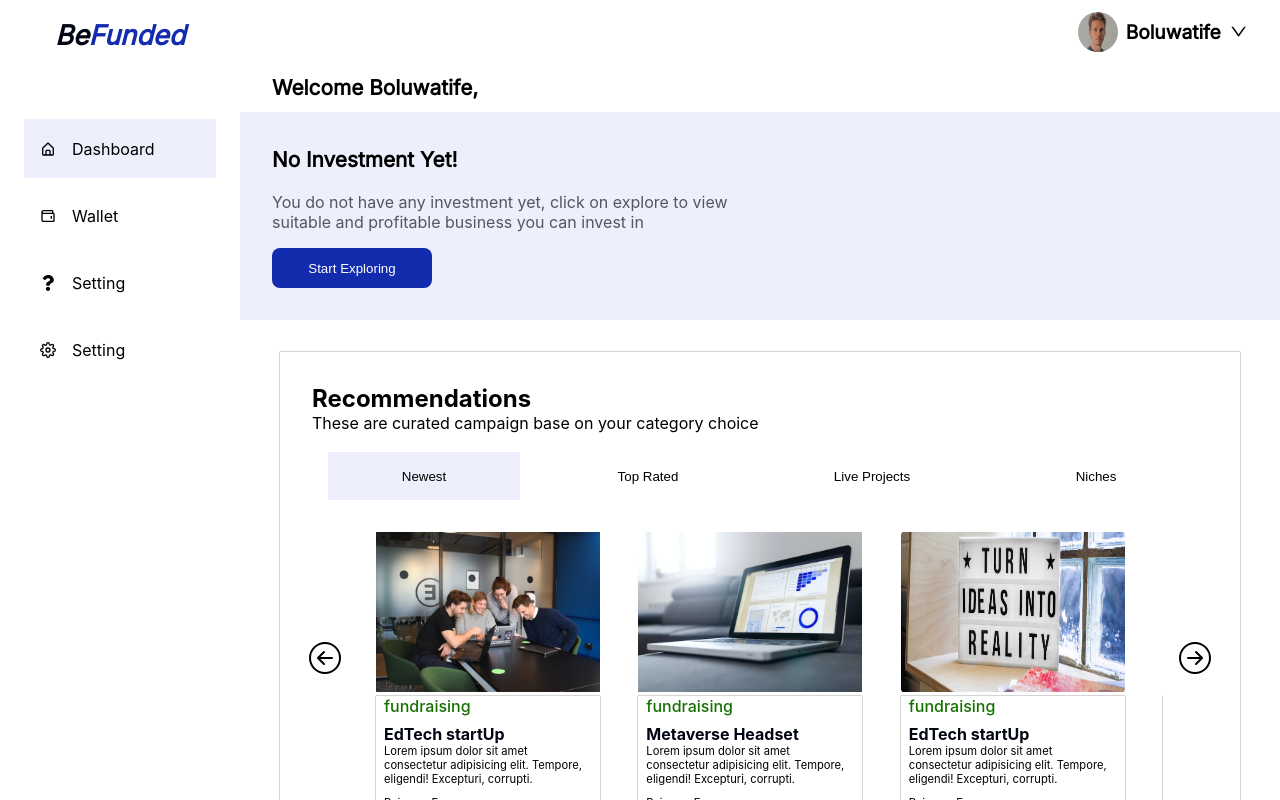
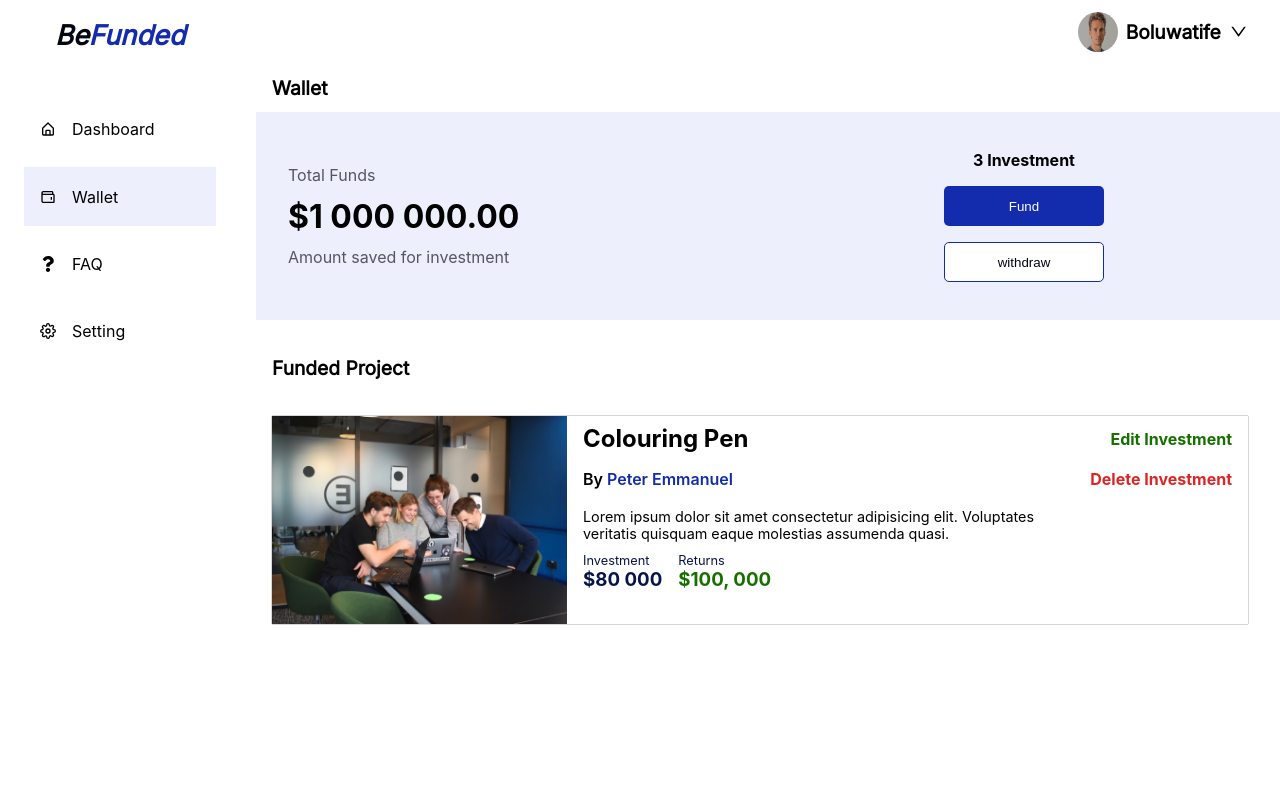
Before and after one commit to Emilance/BeFunded, a React (Create React App) app: page /idashboard in a window 1280 px wide. Both pictures are taken after a click on the element "Wallet". Shown: the top 800 px of the page. Built offline with nearby package versions, Linux system fonts and the light colour scheme.

Commit message:
dashboard perffected

```diff
--- a/src/Pages/Investors/Dashboard/Dashboard.css
+++ b/src/Pages/Investors/Dashboard/Dashboard.css
@@ -12,7 +12,7 @@
 }
 
 .dsidebar > h1{
-    margin-bottom: 4rem;
+    margin-bottom: 2.8rem;
 }
 
 .singlei{
--- a/src/Pages/Investors/Dashboard/Dashboard.tsx
+++ b/src/Pages/Investors/Dashboard/Dashboard.tsx
@@ -1,5 +1,5 @@
 
-
+import { useState } from "react";
 import {BiHomeAlt, BiWallet}  from "react-icons/bi"
 import {FaQuestion}  from "react-icons/fa"
 import {FiSettings}  from  "react-icons/fi"
@@ -7,27 +7,32 @@ import {AiOutlineDown}  from "react-icons/ai"
 import './Dashboard.css'
 import Upperdash from "./Upperdash"
 import Lowerdash from "./Lowerdash"
+import Wallet from "./Wallet"
 const Idashboard = () => {
+    const [active, setActive] = useState<string>("dashboard")
+    const tabClick =(key: string)=>{
+        setActive(key)
+    }
     return (
         <div className="idash">
             <div className="dsidebar">
             <h1 className="title">Be<span>Funded</span></h1>
 
                 <div className="dmenu">
-                    <div className="singlei singlei-active">
+                    <div  onClick={()=> tabClick("dashboard")} className={active == "dashboard" ? "singlei  singlei-active" : "singlei"}>
                         <BiHomeAlt  className="dicon" size="1rem"/>
                         <p>Dashboard</p>
                     </div>
-                    <div className="singlei">
+                    <div onClick={()=> tabClick("wallet")} className={active == "wallet" ? "singlei  singlei-active" : "singlei"} >
                         <BiWallet  className="dicon" size="1rem"/>
                         <p>Wallet</p>
                     </div>
-                    <div className="singlei">
+                    <div onClick={()=> tabClick("faq")} className={active == "faq" ? "singlei  singlei-active" : "singlei"}>
                         <FaQuestion  className="dicon" size="1rem"/>
-                        <p>Setting</p>
+                        <p>FAQ</p>
                     </div>
-                    <div className="singlei">
-                        <FiSettings  className="dicon" size="1rem"/>
+                    <div onClick={()=> tabClick("setting")}  className={active == "settings" ? "singlei  singlei-active" : "singlei"}>
+                        <FiSettings className="dicon" size="1rem"/>
                         <p>Setting</p>
                     </div>
                 </div>
@@ -40,8 +45,15 @@ const Idashboard = () => {
                         <AiOutlineDown className="picon" size="1.2rem"/>
                     </div>
                 </div>
-                 <Upperdash/>
+                {active =="wallet" &&
+                <Wallet/>
+                }
+                {active == "dashboard"  &&
+
+                <>
+                  <Upperdash/>
                  <Lowerdash/>
+                </>}
             </div>
         </div>
      );
--- /dev/null
+++ b/src/Pages/Investors/Dashboard/Wallet.tsx
@@ -0,0 +1,54 @@
+import "./wallet.css"
+const Wallet = () => {
+    return (
+        <div className="wallet">
+            <div className="welcome">
+                <h1>Wallet</h1>
+            </div>
+            <div className="walleta">
+                <div className="left">
+
+                 <p>Total Funds</p>
+                 <h1>$1 000 000.00</h1>
+                 <p className="black">Amount saved for investment</p>
+                </div>
+                <div className="right">
+                    <h4>3 Investment</h4>
+                    <button>Fund</button>
+                    <button>withdraw</button>
+                </div>
+            </div>
+            <h2>Funded Project</h2>
+            <div className="investedproject">
+                <img src="/project1.png"/>
+                <div className="ipdetails">
+
+                    <div className="topde">
+                        <h3>Colouring Pen</h3>
+                        <h4 className="green">Edit Investment</h4>
+                    </div>
+                    <div className="topde">
+                        <p>By <span>Peter Emmanuel</span></p>
+                        <h4 className="red">Delete Investment</h4>
+
+                    </div>
+                    <p>Lorem ipsum dolor sit amet consectetur adipisicing elit. Voluptates veritatis quisquam eaque molestias assumenda quasi.</p>
+                    <div className="itop">
+
+                                <div className="wcon darkblue">
+                                    <p>Investment</p>
+                                    <h3>$80 000</h3>
+                                </div>
+                                <div className="wcon racon darkblue">
+                                    <p>Returns</p>
+                                    <h3 className="green">$100, 000</h3>
+                               </div>
+
+                    </div>
+                </div>
+            </div>
+        </div>
+     );
+}
+
+export default Wallet;
--- a/src/Pages/Investors/Dashboard/upper.css
+++ b/src/Pages/Investors/Dashboard/upper.css
@@ -15,7 +15,8 @@
 .invest{
     height: 13rem;
     background-color: #EDEFFD;
-    padding-left: 2rem;
+    margin-left: 1rem;
+    padding-left: 1rem;
     display: flex;
     flex-direction: column;
     justify-content: center;
--- /dev/null
+++ b/src/Pages/Investors/Dashboard/wallet.css
@@ -0,0 +1,120 @@
+.welcome{
+    height: 3rem;
+    display: flex;
+    align-items: center;
+    padding-left: 2rem;
+}
+
+.welcome > h1{
+    font-family: 'Inter';
+    font-style: normal;
+    font-weight: 600;
+    font-size: 1.2rem;
+    line-height: 32px;
+}
+.walleta{
+    height: 13rem;
+    background-color: #EDEFFD;
+    margin-left: 1rem;
+    display: flex;
+    align-items: center;
+    justify-content: space-between;
+}
+
+.left >p{
+    color: #565560;
+    width: 50%;
+    margin: 0.7rem 0;
+
+}
+.left > h1{
+
+}
+.black{
+    color: #000000;
+}
+
+.right{
+    display: flex;
+    flex-direction: column;
+}
+.right >button {
+    width: 10rem;
+    height: 2.5rem;
+    background-color:#132CAD;
+    border: none;
+    color: #ffffff;
+    border-radius: 5px;
+    cursor: pointer;
+}
+
+.right >button:nth-child(3){
+    background-color: #ffffff;
+    color:  #020512;
+    border: 1px solid #132CAD;
+}
+
+.wallet >h2 {
+    margin:2rem;
+    font-family: 'Inter';
+    font-style: normal;
+    font-weight: 600;
+    font-size: 1.2rem;
+    line-height: 32px;
+}
+
+.investedproject{
+    height: fit-content;
+    display: flex;
+    margin: 0  2rem;
+     box-shadow: 0px 0px 1px black;
+}
+.investedproject >img {
+    height: 13rem;
+    flex:0.3;
+}
+.ipdetails{
+    flex:1;
+    padding:0 1rem;
+}
+.darkblue{
+    color: #081349;
+}
+.green{
+    color: #167000;
+}
+
+
+
+.wcon >p{
+    color:#081349 ;
+    font-size: 0.8rem;
+}
+.topde{
+    display: flex;
+    justify-content: space-between;
+    align-items: center;
+    padding: 0.5rem 0;
+}
+
+.topde> h4 {
+    cursor: pointer;
+}
+.red {
+    color: #DC2626;
+}
+.ipdetails> p{
+    width: 30rem;
+    font-size: 0.9rem;
+    margin: 0.7rem 0;
+}
+.topde> h3 {
+    font-size: 1.5rem;
+}
+.topde > p{
+    font-weight: 600;
+}
+
+.topde > p> span {
+    color: #132CAD;
+}
```
